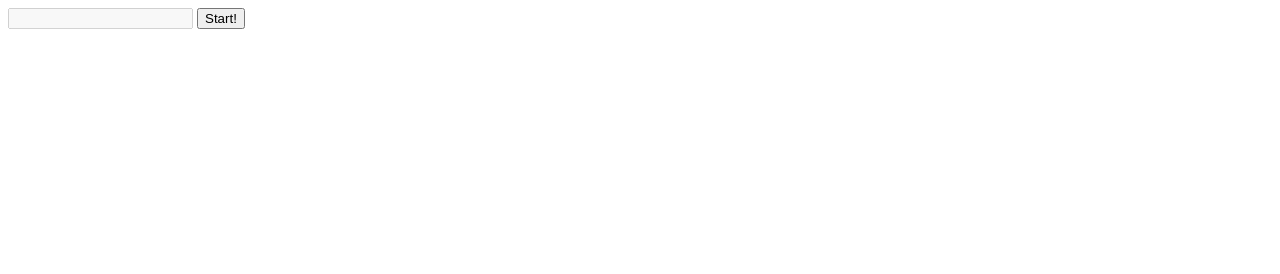
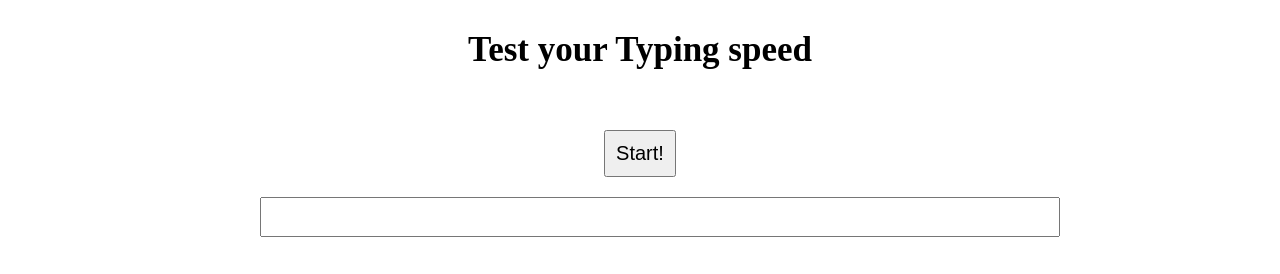
Before and after one commit to vasanthraja/typing-game-js, a plain HTML site: page index.html in a window 1280 px wide. Drawn offline with Linux system fonts and the light colour scheme.

Commit message:
Added some css

```diff
--- a/css/style.css
+++ b/css/style.css
@@ -3,7 +3,46 @@
     color: green;
 }
 
+h1 {
+    text-align: center;
+    font-size:35px;
+    margin: auto;
+    padding: 30px;
+}
 
+p {
+    margin: auto;
+}
+
+#start-btn {
+    display: block;
+    margin: auto;
+    padding: 10px;
+    font-size: 20px;
+}
+.content{
+    max-width: 800px;
+    margin: auto;
+}
+
+.text-content
+{
+    padding: 15px;
+    font-size: 25px;
+}
+
+#typing-content {
+    width: 100%;
+    height: 40px;
+    font-size: 20px;
+    margin: 20px;
+}
+
+.status-content
+{
+    margin: 20px;
+    font-size: 25px;
+}
 
 .highlight
 {
@@ -18,6 +57,6 @@
 #wpm
 {
     font-weight: bold;
-    font-size: 16;
-
+    color: green;
+    font-size: 30px;
 }
--- a/index.html
+++ b/index.html
@@ -2,14 +2,15 @@
     <head>
         <link rel="stylesheet" href="css/style.css">
     </head>
-    <body>
+    <body class="content">
+        <h1>Test your Typing speed</h1>
 
-        <p id="text-content"></p>
+        <p id="text-content" class="text-content"></p>
 
-        <input type="text" id="typing-content" disabled/>
         <button type="button" name="start-btn" id="start-btn">Start!</button>
+        <input type="text" id="typing-content"/>
 
-        <p id="status-content"></p>
+        <p id="status-content" class="status-content"></p>
         <script src="js/script.js"></script>
     </body>
 </html>
--- a/js/script.js
+++ b/js/script.js
@@ -52,7 +52,7 @@ typingContent.addEventListener("input", () => {
         let typedTimeInSeconds = (completedTime - typingStartTime) / 1000 ;
         let pwm = selectedQuote.length * 60 / (4.7 * typedTimeInSeconds);
         pwm = pwm.toFixed(2);
-        statusEle.innerHTML = `Congratulations!!!! You took ${typedTimeInSeconds} seconds to complete. This is equal to WPM <span id="wpm"> ${pwm}</span>`;
+        statusEle.innerHTML = `Congratulations!!!! You took ${typedTimeInSeconds} seconds to complete. This is equivalent to WPM <span id="wpm"> ${pwm}</span>`;
         textContent.getElementsByTagName('span')[currentWord].className = '';
     }
     else if (typedWord.endsWith(' ') && typedWord.trim() == words[currentWord].trim())
```
Also changed, not shown: 1 other file.
